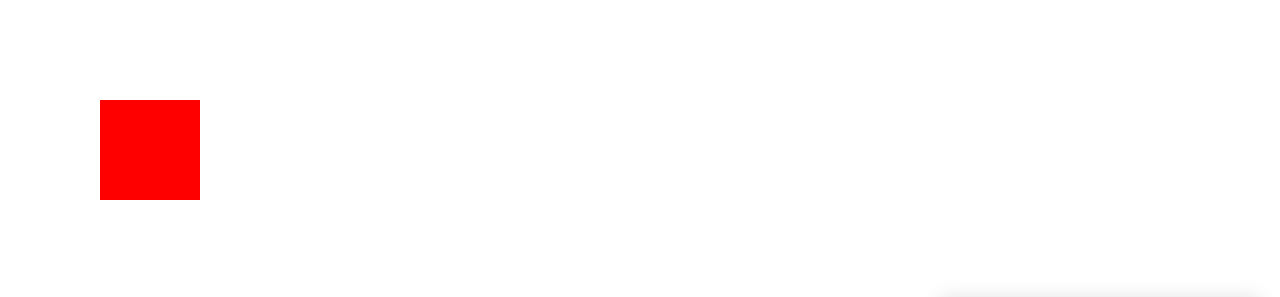
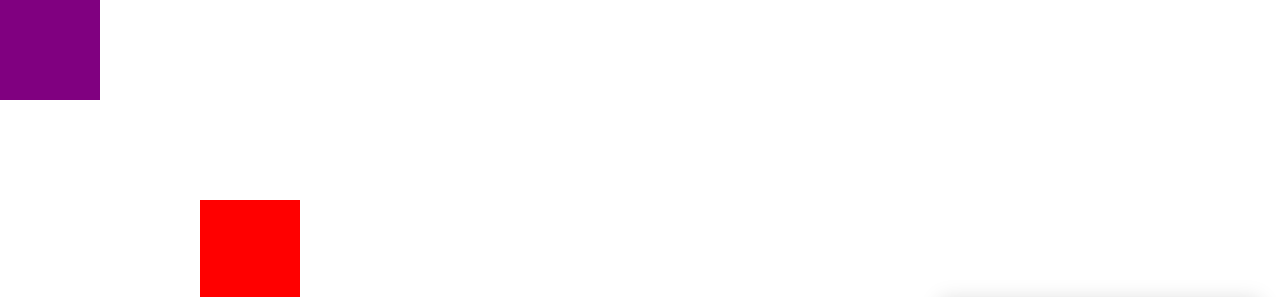
Before and after one commit to zcorky/movable, a website: page example/index.html in a window 1280 px wide. Shown: the top 297 px of the page. Drawn offline with Linux system fonts and the light colour scheme; files that its build step writes are made by us from their sources.

Commit message:
:lipstics:(example): update example

```diff
--- a/example/index.html
+++ b/example/index.html
@@ -135,16 +135,23 @@
     }
     .rect {
       position: absolute;
-      top: 100px;
-      left: 100px;
+      top: 200px;
+      left: 200px;
       width: 100px;
       height: 100px;
       background-color: red;
+    }
+
+    .relative {
+      width: 100px;
+      height: 100px;
+      background-color: purple;
     }
   </style>
 </head>
 <body>
   <div class="rect"></div>
+  <div class="relative"></div>
   <div class="box">
     <header>
       <img class="avatar" src="https://avatars1.githubusercontent.com/u/7463687?s=460&v=4" />
@@ -178,7 +185,11 @@
 
   new movable({
     handler: '.rect',
-    container: '.rect',
+    boundable: true,
+  });
+
+  new movable({
+    handler: '.relative',
     boundable: true,
   });
 </script>
```
